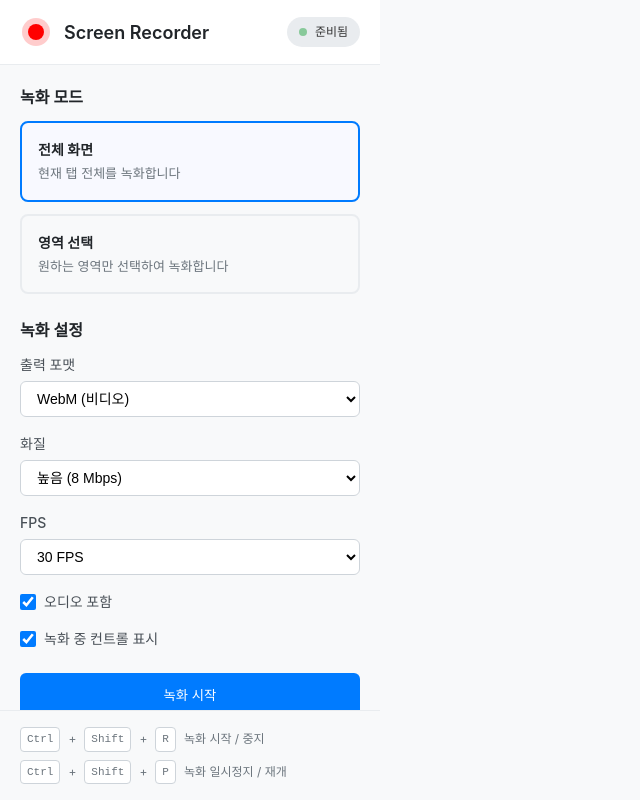
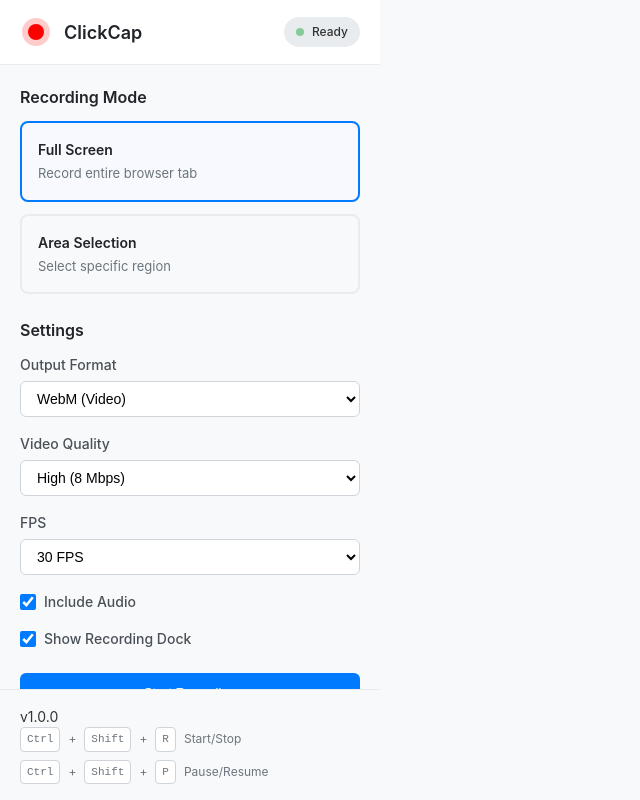
Before and after one commit to DeclanJeon/ClickCap, a website with bundled scripts: page src/popup/popup.html in a window 1280 px wide. Shown: the whole page, without its empty margins (0-640 px from the left). Built offline with nearby package versions, Linux system fonts and the light colour scheme; some packages are replaced by stand-ins of ours; no server answers.

Commit message:
feat : clickcap 1.0.0 버전의 문서 업데이트

```diff
--- a/src/popup/popup.html
+++ b/src/popup/popup.html
@@ -1,8 +1,8 @@
 <!DOCTYPE html>
-<html lang="ko">
+<html lang="en">
 <head>
   <meta charset="UTF-8">
-  <title>Screen Recorder</title>
+  <title>ClickCap</title>
   <link rel="stylesheet" href="popup.css">
 </head>
 <body>
@@ -13,60 +13,61 @@
           <circle cx="16" cy="16" r="14" fill="#ff0000" opacity="0.2"></circle>
           <circle cx="16" cy="16" r="8" fill="#ff0000"></circle>
         </svg>
-        <h1>Screen Recorder</h1>
+        <h1>ClickCap</h1>
       </div>
       <div class="header-controls">
         <div class="status" id="status">
           <span class="status-dot"></span>
-          <span class="status-text">준비됨</span>
+          <span class="status-text">Ready</span>
         </div>
       </div>
     </header>
     <main>
       <section class="recording-mode">
-        <h2>녹화 모드</h2>
+        <h2>Recording Mode</h2>
         <div class="mode-options">
           <label class="mode-option">
             <input type="radio" name="mode" value="full-screen" checked>
             <div class="mode-card">
-              <div class="mode-label">전체 화면</div>
-              <div class="mode-description">현재 탭 전체를 녹화합니다</div>
+              <div class="mode-label">Full Screen</div>
+              <div class="mode-description">Record entire browser tab</div>
             </div>
           </label>
           <label class="mode-option">
             <input type="radio" name="mode" value="area">
             <div class="mode-card">
-              <div class="mode-label">영역 선택</div>
-              <div class="mode-description">원하는 영역만 선택하여 녹화합니다</div>
+              <div class="mode-label">Area Selection</div>
+              <div class="mode-description">Select specific region</div>
             </div>
           </label>
         </div>
       </section>
+
       <section class="settings">
-        <h2>녹화 설정</h2>
+        <h2>Settings</h2>
 
         <div class="setting-group">
-          <label for="format">출력 포맷</label>
+          <label for="format">Output Format</label>
           <select id="format">
-            <option value="webm" selected>WebM (비디오)</option>
-            <option value="gif">GIF (애니메이션)</option>
+            <option value="webm" selected>WebM (Video)</option>
+            <option value="gif">GIF (Animation)</option>
           </select>
         </div>
 
         <div class="setting-group" id="qualityGroup">
-          <label for="quality">화질</label>
+          <label for="quality">Video Quality</label>
           <select id="quality">
-            <option value="LOW">낮음 (2 Mbps)</option>
-            <option value="MEDIUM">중간 (5 Mbps)</option>
-            <option value="HIGH" selected>높음 (8 Mbps)</option>
-            <option value="ULTRA">최고 (15 Mbps)</option>
+            <option value="LOW">Low (2 Mbps)</option>
+            <option value="MEDIUM">Medium (5 Mbps)</option>
+            <option value="HIGH" selected>High (8 Mbps)</option>
+            <option value="ULTRA">Ultra (15 Mbps)</option>
           </select>
         </div>
 
         <div class="setting-group" id="fpsGroup">
           <label for="fps">FPS</label>
           <select id="fps">
-            <option value="10">10 FPS (GIF 권장)</option>
+            <option value="10">10 FPS (GIF recommended)</option>
             <option value="15">15 FPS</option>
             <option value="24">24 FPS</option>
             <option value="30" selected>30 FPS</option>
@@ -75,57 +76,60 @@
         </div>
 
         <div class="setting-group" id="gifQualityGroup" style="display: none;">
-          <label for="gifQuality">GIF 품질</label>
+          <label for="gifQuality">GIF Quality</label>
           <select id="gifQuality">
-            <option value="1">최고 (느림)</option>
-            <option value="10" selected>높음</option>
-            <option value="20">중간</option>
-            <option value="30">낮음 (빠름)</option>
+            <option value="1">Best (Slowest)</option>
+            <option value="10" selected>High</option>
+            <option value="20">Medium</option>
+            <option value="30">Low (Fastest)</option>
           </select>
         </div>
 
         <div class="setting-group" id="gifSizeGroup" style="display: none;">
-          <label for="gifMaxWidth">GIF 최대 너비</label>
+          <label for="gifMaxWidth">GIF Max Width</label>
           <select id="gifMaxWidth">
-            <option value="320">320px (작음)</option>
-            <option value="480" selected>480px (중간)</option>
-            <option value="640">640px (큼)</option>
-            <option value="800">800px (최대)</option>
+            <option value="320">320px (Small)</option>
+            <option value="480" selected>480px (Medium)</option>
+            <option value="640">640px (Large)</option>
+            <option value="800">800px (Extra Large)</option>
           </select>
         </div>
 
         <div class="setting-group checkbox-group" id="audioGroup">
           <label>
             <input type="checkbox" id="includeAudio" checked>
-            <span>오디오 포함</span>
+            <span>Include Audio</span>
           </label>
         </div>
 
         <div class="setting-group checkbox-group">
           <label>
             <input type="checkbox" id="showDock" checked>
-            <span>녹화 중 컨트롤 표시</span>
+            <span>Show Recording Dock</span>
           </label>
         </div>
       </section>
+
       <section class="actions">
         <button id="startBtn" class="btn btn-primary">
-          <span class="btn-text">녹화 시작</span>
+          <span class="btn-text">Start Recording</span>
         </button>
         <button id="stopBtn" class="btn btn-danger hidden">
-          <span class="btn-text">녹화 중지</span>
+          <span class="btn-text">Stop Recording</span>
         </button>
       </section>
     </main>
+
     <footer>
+      <div class="version">v1.0.0</div>
       <div class="shortcuts">
         <div class="shortcut">
           <kbd>Ctrl</kbd> + <kbd>Shift</kbd> + <kbd>R</kbd>
-          <span>녹화 시작 / 중지</span>
+          <span>Start/Stop</span>
         </div>
         <div class="shortcut">
           <kbd>Ctrl</kbd> + <kbd>Shift</kbd> + <kbd>P</kbd>
-          <span>녹화 일시정지 / 재개</span>
+          <span>Pause/Resume</span>
         </div>
       </div>
     </footer>
```
Also changed, not shown: package.json (+22 -6 lines), README.md, manifest.json.
